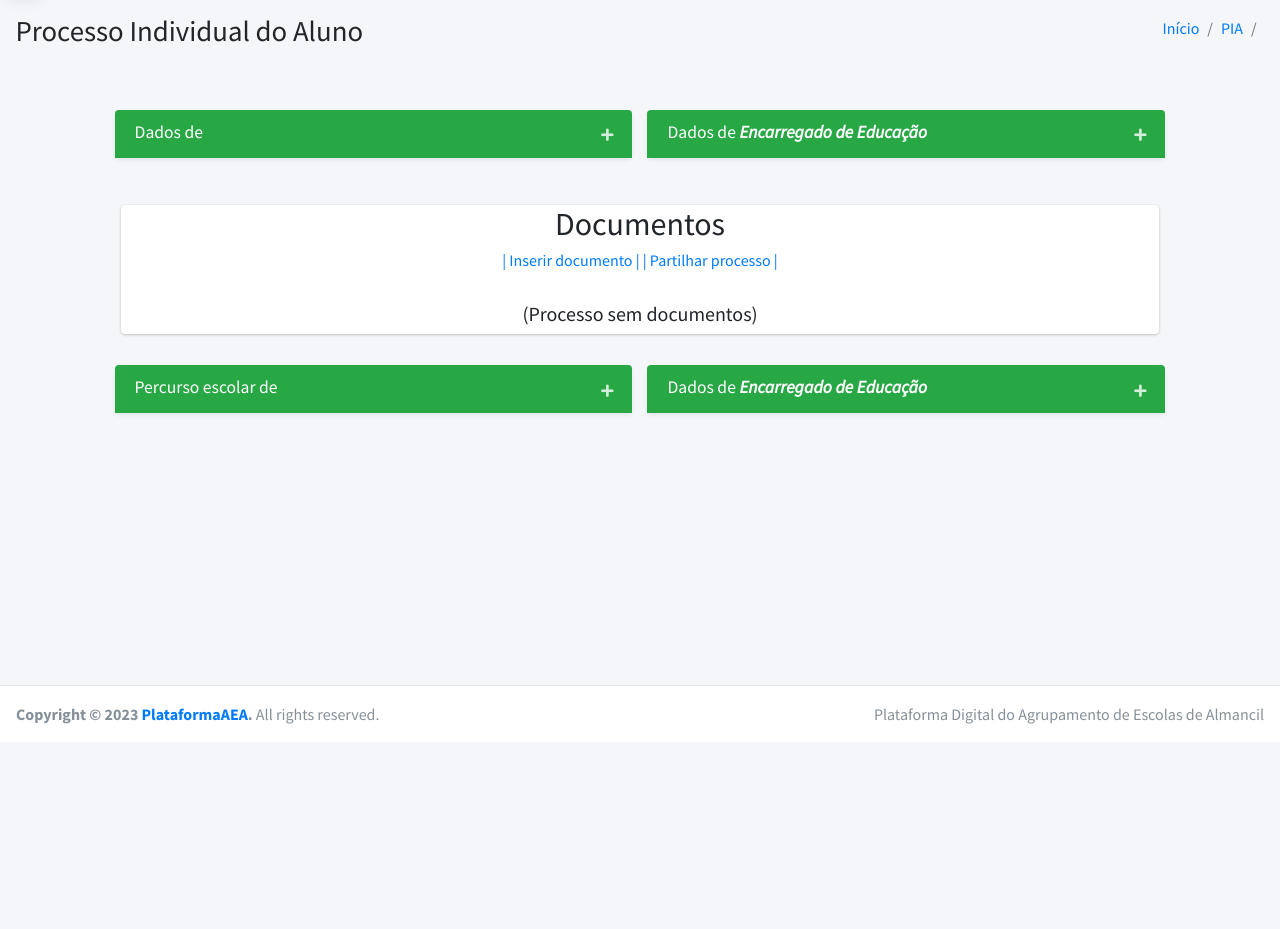
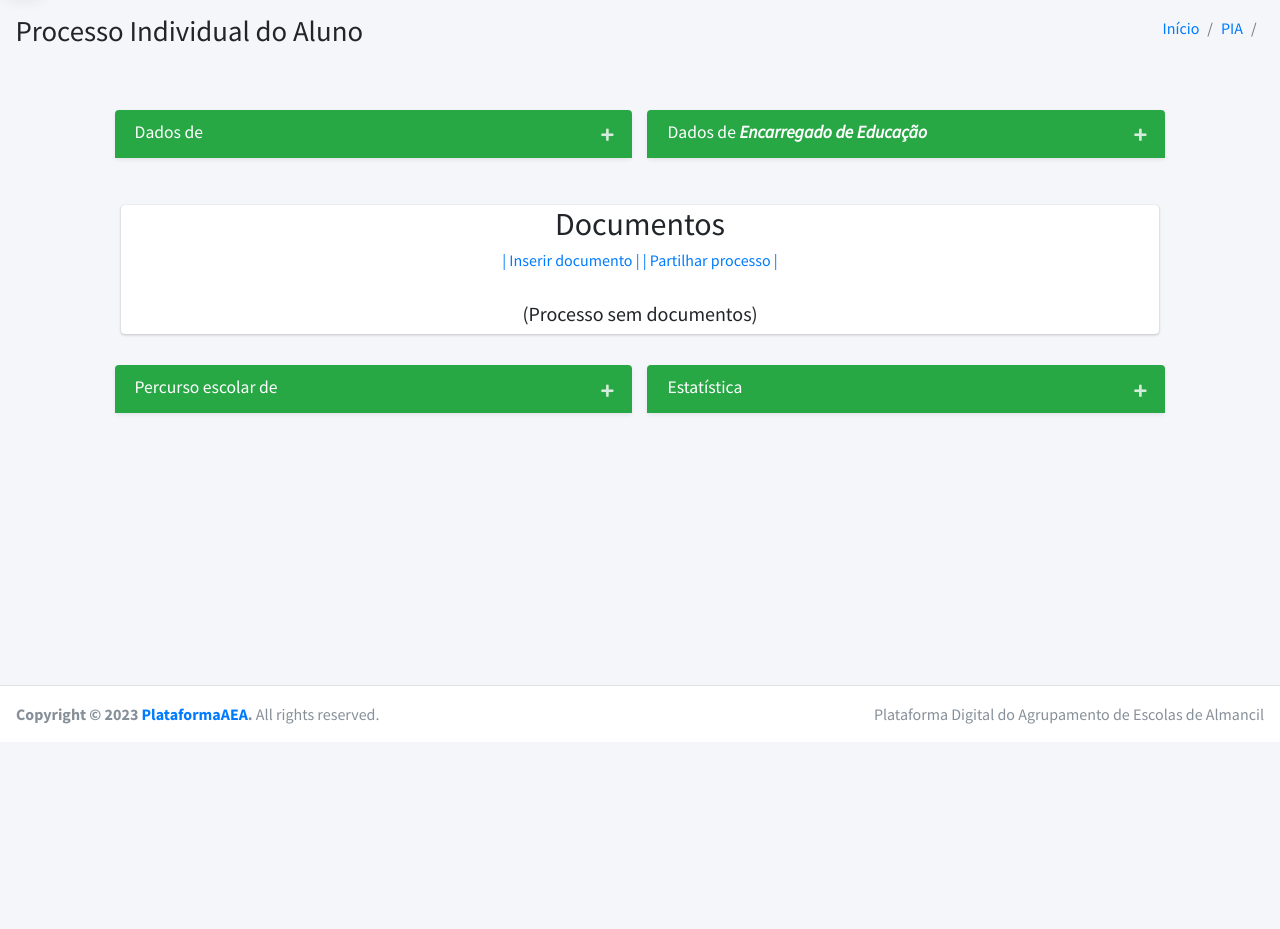
Before and after one commit to JoseMMarques/portalAEAlmancil, a Django app: template templates/pias/pias_consult.html in a window 1280 px wide. Shown: the part 58-987 px from the top of the page. Run offline with Django 4.2, Linux system fonts and the light colour scheme; the template is opened without the code that fills it, so the values that code supplies are empty; some libraries are stand-ins or nearby versions.

Commit message:
pequena correção html

```diff
--- a/templates/pias/pias_consult.html
+++ b/templates/pias/pias_consult.html
@@ -281,7 +281,7 @@
                     <div class="col-12 col-sm-6 col-md-5 d-flex align-items-stretch flex-column">
                         <div class="card card-success shadow-sm collapsed-card">
                             <div class="card-header">
-                                <h3 class="card-title">Dados de <b><i>Encarregado de Educação</i></b></h3>
+                                <h3 class="card-title">Estatística</h3>
                                 <div class="card-tools">
                                     <button type="button" class="btn btn-tool" data-card-widget="collapse">
                                         <i class="fas fa-plus"></i>
```
